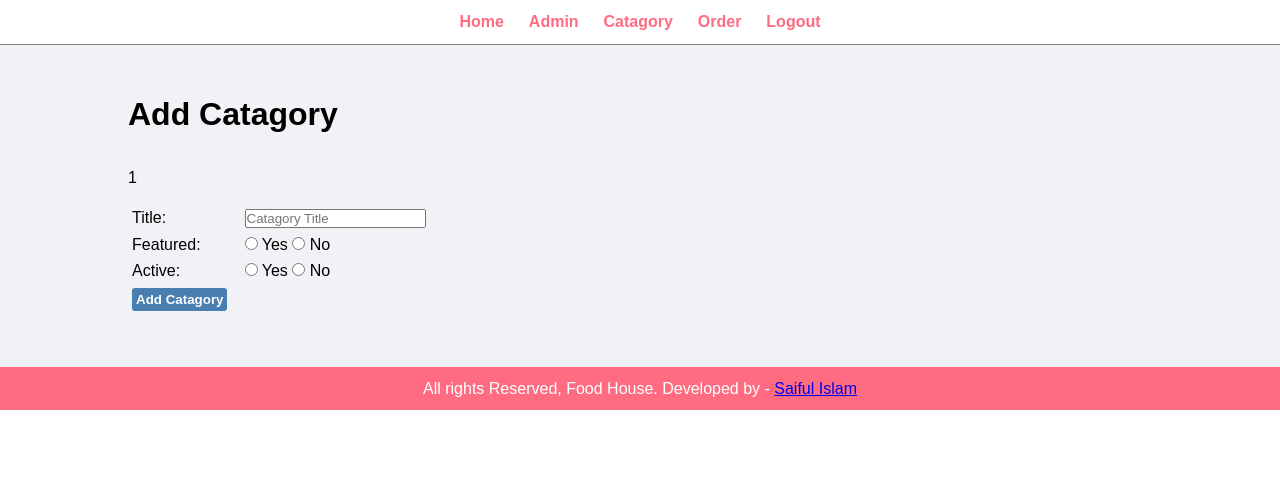
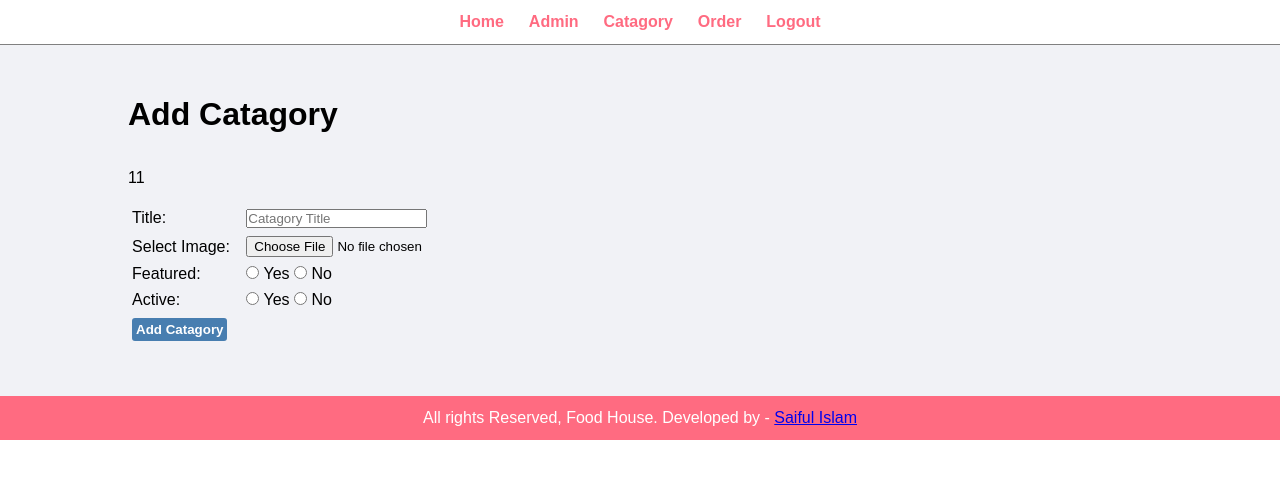
Before and after one commit to saifulxp/Food_Web, a PHP site: page /Food_Web/Admin/add_catagory.php in a window 1280 px wide. Shown: the top 479 px of the page. Run offline with PHP 8.4, Linux system fonts and the light colour scheme; the visitor is signed in with stand-in values (Sample User, id 1).

Commit message:
image added section aded

```diff
--- a/Admin/add_catagory.php
+++ b/Admin/add_catagory.php
@@ -10,18 +10,31 @@
         echo $_SESSION['add'];
         unset($_SESSION['add']);
       }
+
+      if(isset($_SESSION['upload']))
+      {
+        echo $_SESSION['upload'];
+        unset($_SESSION['upload']);
+      }
     ?>
 
     <br> <br>
 
     <!-- Add Catagory Form Start -->
-    <form action=""method="post">
+    <form action=""method="POST" enctype="multipart/form-data">
 
         <table class="tbl_40">
             <tr>
                 <td>Title: </td>
                 <td>
                     <input type="text" name="title" placeholder="Catagory Title">
+                </td>
+            </tr>
+
+            <tr>
+                <td>Select Image: </td>
+                <td>
+                  <input type="file" name="image">
                 </td>
             </tr>
 
@@ -73,9 +86,46 @@
           $active = "No";
         }
 
+        // Check weather the image is seleted or not and set the value for image name according ly
+        // print_r($_FILES['image']);
+
+        // die();
+
+        if(isset($_FILES['image']['name']))
+        {
+          // upload the image
+          // to upload image wee need image name and source path or destination path
+          $image_name = $_FILES['image']['name'];
+          // Auto rename our image
+          // get the extension of our image (jpg,png,etc) e.g. "food1.jpg"
+          $ext = end(explode('.',$image_name));
+          // Rename the image
+          $image_name = "Food_catagory_".rand(000, 999).'.'.$ext;
+          $source_path =$_FILES['image']['tmp_name'];
+
+          $destination_path = "../images/catagory/".$image_name;
+
+          // finally upload the image
+          $upload = move_uploaded_file($source_path,$destination_path);
+
+          // Check weather the image upload or not
+
+          if($upload==FALSE)
+          {
+            $_SESSION['upload']="<div class='error'> Failed to upload image</div>";
+            header('location: '.SITEURL.'Admin/add_catagory.php');
+            die();
+          }
+        }
+        else
+        {
+          // Dont upload image and set the image name value blank
+          $image_name = "";
+        }
 
         $sql = "INSERT INTO tbl_catagory SET
             title='$title',
+            image_name='$image_name',
             featured='$featured',
             active='$active'
         ";
```
Also changed, not shown: images/catagory/nth 160828 1 017-.jpg (added), 1 other file.
